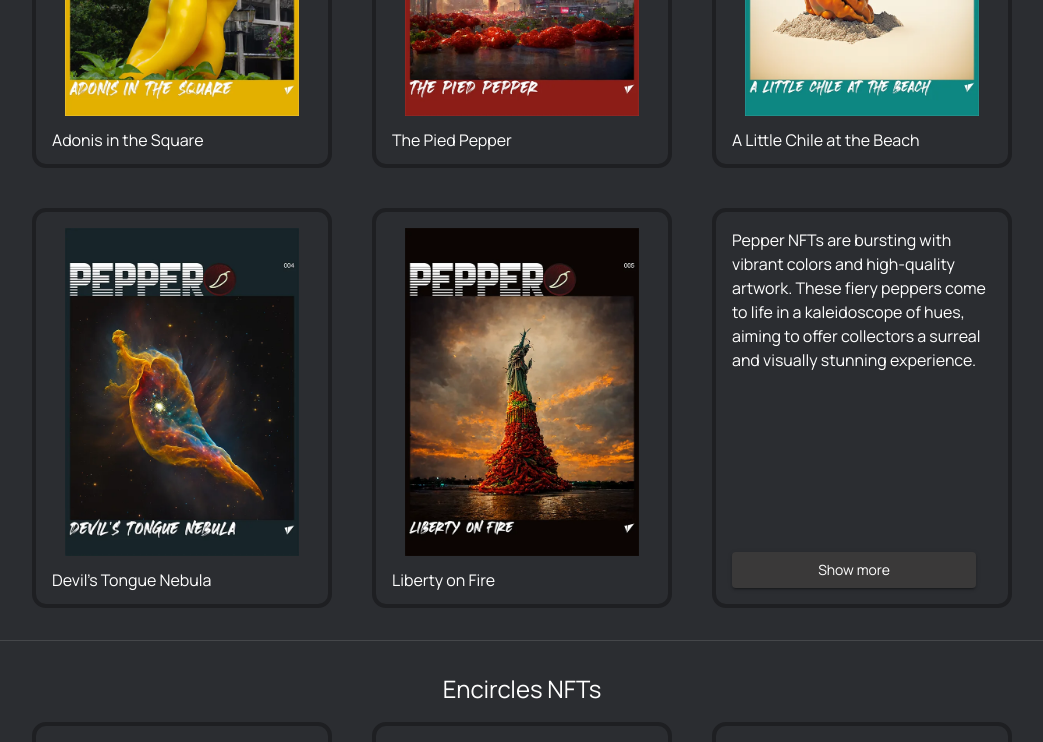
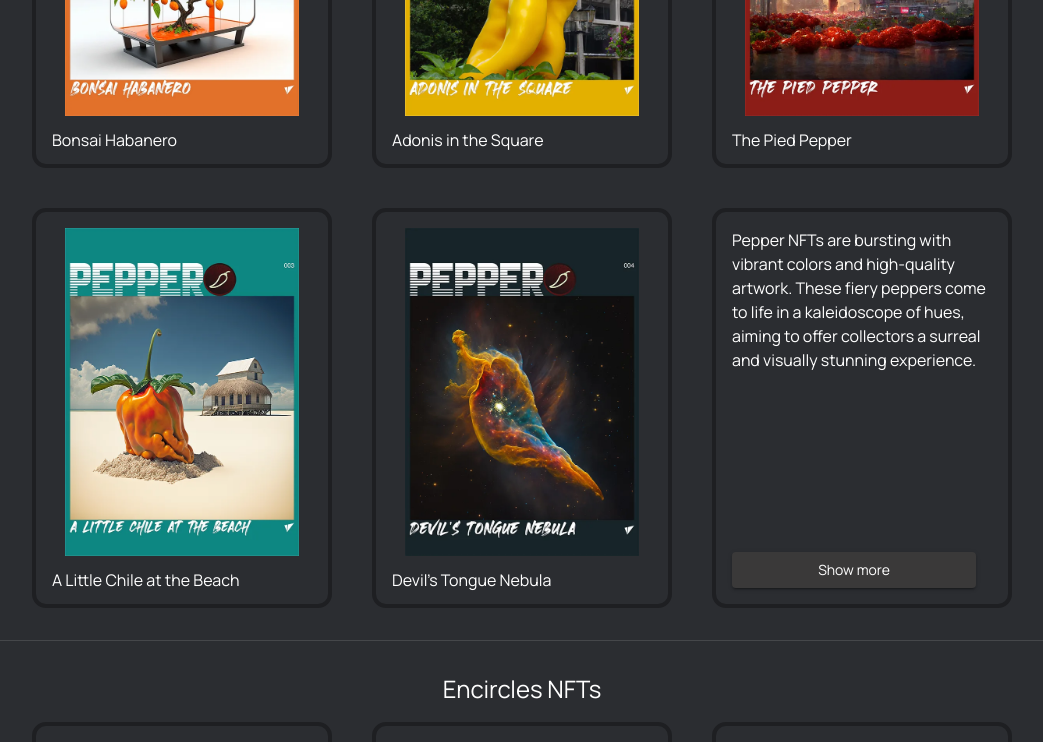
Before and after one commit to imalfect/shyzence-portfolio, a React (Vite) app: page / in a window 1280 px wide. Shown: the part 1660-2402 px from the top of the page, without its empty margins (118-1161 px from the left). Built offline with nearby package versions, Linux system fonts and the light colour scheme.

Commit message:
Update collections.js

```diff
--- a/src/collections.js
+++ b/src/collections.js
@@ -66,6 +66,7 @@ const pepperNFTsCollection = {
     boxWidth: 300,
     boxHeight: 400,
     images: [
+      { img: pepperNFT011, title: "Bonsai Habanero" },
       { img: pepperNFT001, title: "Adonis in the Square" },
       { img: pepperNFT002, title: "The Pied Pepper" },
       { img: pepperNFT003, title: "A Little Chile at the Beach" },
@@ -76,7 +77,6 @@ const pepperNFTsCollection = {
       { img: pepperNFT008, title: "Space Heater" },
       { img: pepperNFT009, title: "Scorch Bonnet" },
       { img: pepperNFT010, title: "Laying Down the Heat" },
-      { img: pepperNFT011, title: "Bonsai Habanero" },
       { img: pepperNFT012, title: "Poivrons en Papier" },
     ]
 }
```
